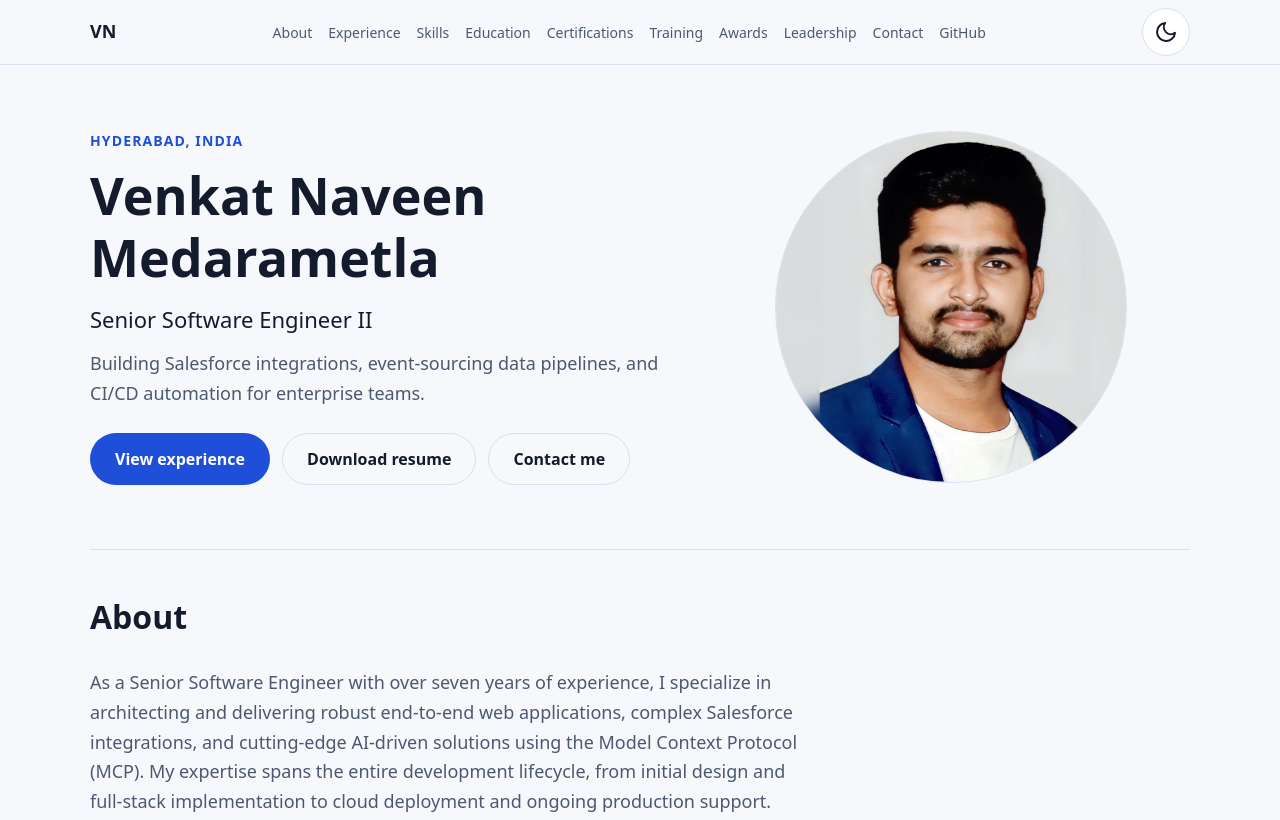
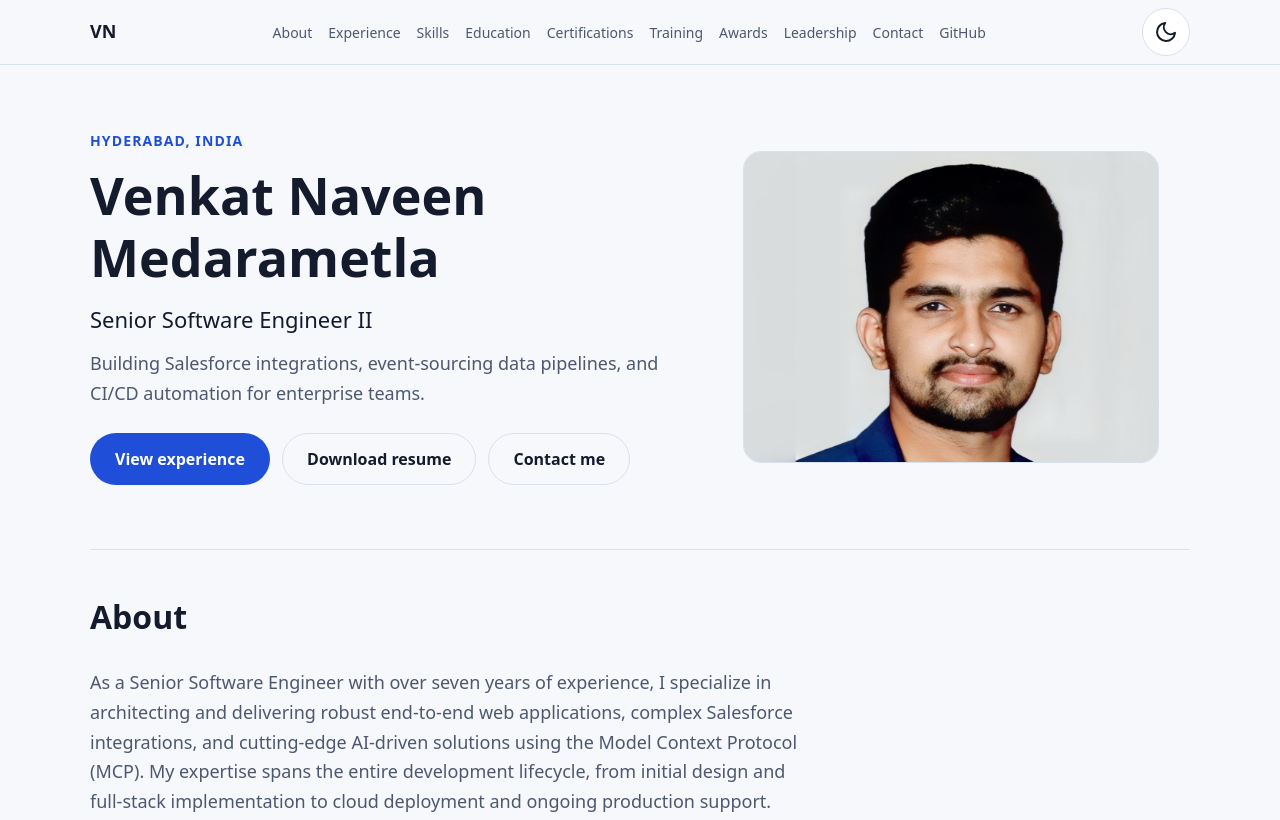
Before and after one commit to VenkatNaveenMedarametla/VenkatNaveenMedarametla.github.io, a plain HTML site: page index.html in a window 1280 px wide. Shown: the top 820 px of the page. Drawn offline with Linux system fonts and the light colour scheme.

Commit message:
Shorten hero photo to a 4:3 rounded frame anchored at the top
Co-authored-by: Cursor <cursoragent@cursor.com>

```diff
--- a/css/layout.css
+++ b/css/layout.css
@@ -55,9 +55,10 @@
 
 .hero__photo {
   width: 100%;
-  aspect-ratio: 1;
+  aspect-ratio: 4 / 3;
   object-fit: cover;
-  border-radius: 50%;
+  object-position: 50% 0%;
+  border-radius: var(--radius-lg);
   border: 1px solid var(--color-border);
 }
 
--- a/css/tokens.css
+++ b/css/tokens.css
@@ -25,8 +25,8 @@
 
   --container-width: 1100px;
   --header-height: 4rem;
-  --photo-max-width: 22rem;
-  --photo-max-width-mobile: 16rem;
+  --photo-max-width: 26rem;
+  --photo-max-width-mobile: 18rem;
   --org-logo-size: 2.75rem;
   --timeline-border-width: 2px;
   --timeline-node-size: var(--space-3);
```
